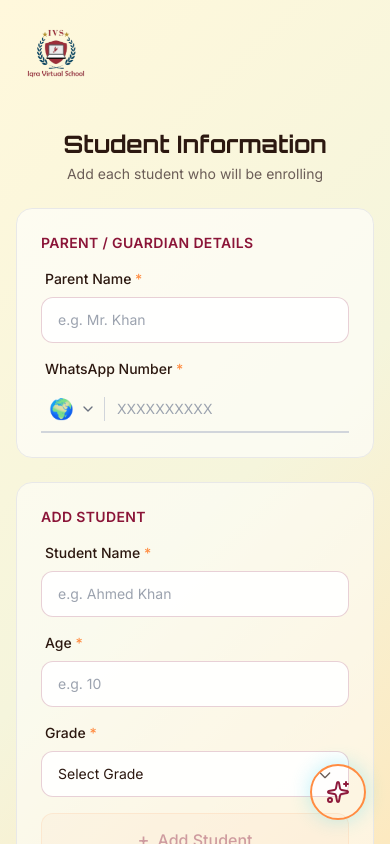
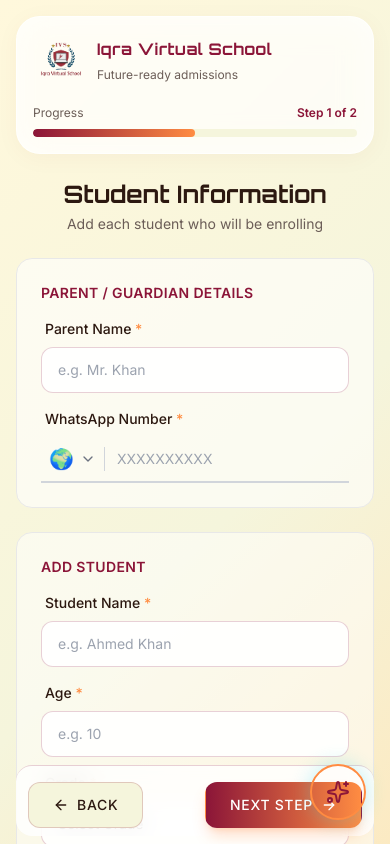
Before and after one commit to IVSMustafa/All-Admission-form, a React (Vite) app: page / in a window 390 px wide. Both pictures are taken after a click on the button "Start Free Trial". Shown: the top 844 px of the page. Built offline with nearby package versions, Linux system fonts and the light colour scheme.

Commit message:
Add webhook submission and improve mobile form UX

```diff
--- a/App.tsx
+++ b/App.tsx
@@ -1,5 +1,5 @@
 import React, { useState } from 'react';
-import { ArrowLeft, ArrowRight, Check, Send } from 'lucide-react';
+import { ArrowLeft, ArrowRight, Check, Loader2, Send, Sparkles } from 'lucide-react';
 import { FormData, INITIAL_DATA, LeadType } from './types';
 import { validatePhoneLength, formatPhoneForWhatsApp } from './constants';
 import SmartPanel from './components/SmartPanel';
@@ -8,10 +8,13 @@ import { Button } from './components/UI';
 import { Step0_Welcome, Step1_Details, Step2_FinalSteps } from './components/FormSteps';
 
 const App = () => {
+  const WEBHOOK_URL = 'https://n8n.srv756914.hstgr.cloud/webhook-test/e2ca9d7d-8a41-4c9c-bbaf-4f01f9543613';
   const [step, setStep] = useState(0);
   const [formData, setFormData] = useState<FormData>(INITIAL_DATA);
   const [errors, setErrors] = useState<Record<string, string>>({});
   const [isSubmitted, setIsSubmitted] = useState(false);
+  const [isSubmitting, setIsSubmitting] = useState(false);
+  const [submitError, setSubmitError] = useState<string | null>(null);
 
   const updateData = (fields: Partial<FormData>) => {
     setFormData(prev => ({ ...prev, ...fields }));
@@ -151,6 +154,9 @@ const App = () => {
   };
 
   const handleSubmit = async () => {
+    setSubmitError(null);
+    setIsSubmitting(true);
+
     // Auto-add any pending upsell students before submission
     let updatedFormData = { ...formData };
 
@@ -195,12 +201,35 @@ const App = () => {
       updatedFormData.pendingQuranTime = '';
     }
 
-    setFormData(updatedFormData);
+    const payload = {
+      submittedAt: new Date().toISOString(),
+      source: 'ivs-admission-form',
+      leadType: updatedFormData.leadType,
+      data: updatedFormData,
+    };
 
-    // Here you would typically send data to backend/webhook
-    console.log("Submitting Data:", updatedFormData);
-    setIsSubmitted(true);
-    window.scrollTo({ top: 0, behavior: 'smooth' });
+    try {
+      const response = await fetch(WEBHOOK_URL, {
+        method: 'POST',
+        headers: {
+          'Content-Type': 'application/json',
+        },
+        body: JSON.stringify(payload),
+      });
+
+      if (!response.ok) {
+        throw new Error(`Webhook request failed with status ${response.status}`);
+      }
+
+      setFormData(updatedFormData);
+      setIsSubmitted(true);
+      window.scrollTo({ top: 0, behavior: 'smooth' });
+    } catch (error) {
+      console.error('Webhook submission failed:', error);
+      setSubmitError('We could not submit your form right now. Please check your connection and try again.');
+    } finally {
+      setIsSubmitting(false);
+    }
   };
 
   // Helper function to get grade value for timing determination
@@ -514,10 +543,31 @@ const App = () => {
       {/* LEFT CONTENT: FORM */}
       <div className="flex-1 w-full max-w-3xl mx-auto">
         {/* Header */}
-        <header className="flex items-center justify-between mb-8 animate-fade-in">
-          <div className="flex items-center gap-2">
-            <img src="/Public/IVS Logo.png" alt="IVS Logo" className="h-20 w-20 object-contain" />
-            <span className="font-display font-bold text-lg tracking-wide hidden sm:block text-brand-burgundy">Iqra Virtual School</span>
+        <header className="glass-light rounded-3xl p-4 sm:p-5 mb-6 animate-fade-in border border-white/70 shadow-sm">
+          <div className="flex items-center justify-between gap-3">
+            <div className="flex items-center gap-2">
+              <img src="/Public/IVS Logo.png" alt="IVS Logo" className="h-14 w-14 sm:h-16 sm:w-16 object-contain" />
+              <div>
+                <span className="font-display font-bold text-base sm:text-lg tracking-wide text-brand-burgundy block">Iqra Virtual School</span>
+                <span className="text-xs sm:text-sm text-brand-mediumText">Future-ready admissions</span>
+              </div>
+            </div>
+            <span className="hidden sm:inline-flex items-center gap-1.5 text-xs font-semibold uppercase tracking-[0.16em] text-brand-burgundy bg-brand-orange/10 rounded-full px-3 py-1.5 border border-brand-orange/25">
+              <Sparkles className="w-3.5 h-3.5" /> Smart Form
+            </span>
+          </div>
+
+          <div className="mt-4">
+            <div className="flex items-center justify-between mb-2 text-xs sm:text-sm text-brand-mediumText">
+              <span>Progress</span>
+              <span className="font-semibold text-brand-burgundy">Step {step} of 2</span>
+            </div>
+            <div className="h-2 bg-brand-beige rounded-full overflow-hidden">
+              <div
+                className="h-full rounded-full bg-gradient-to-r from-brand-burgundy to-brand-orange transition-all duration-500"
+                style={{ width: `${Math.max(5, (step / 2) * 100)}%` }}
+              />
+            </div>
           </div>
         </header>
 
@@ -528,7 +578,13 @@ const App = () => {
         </div>
 
         {/* Navigation Footer */}
-        <div className="flex justify-between items-center pt-6 border-t border-brand-burgundy/20 animate-fade-in">
+        {submitError && (
+          <div className="mb-4 rounded-xl border border-red-300 bg-red-50 px-4 py-3 text-sm text-red-700">
+            {submitError}
+          </div>
+        )}
+
+        <div className="sticky bottom-2 sm:bottom-4 z-20 flex justify-between items-center gap-3 pt-4 px-3 sm:px-0 pb-2 sm:pb-0 border-t border-brand-burgundy/20 animate-fade-in bg-white/80 backdrop-blur-md rounded-2xl sm:bg-transparent sm:backdrop-blur-0 sm:rounded-none">
           <Button onClick={prevStep} variant="secondary">
             <ArrowLeft className="w-4 h-4" /> Back
           </Button>
@@ -538,8 +594,21 @@ const App = () => {
               Next Step <ArrowRight className="w-4 h-4" />
             </Button>
           ) : (
-            <Button onClick={handleSubmit} variant="primary" className="!bg-gradient-to-r !from-emerald-500 !to-green-600 !shadow-emerald-500/20">
-              Submit & Get Details <Send className="w-4 h-4" />
+            <Button
+              onClick={handleSubmit}
+              variant="primary"
+              disabled={isSubmitting}
+              className="!bg-gradient-to-r !from-emerald-500 !to-green-600 !shadow-emerald-500/20"
+            >
+              {isSubmitting ? (
+                <>
+                  Sending... <Loader2 className="w-4 h-4 animate-spin" />
+                </>
+              ) : (
+                <>
+                  Submit & Get Details <Send className="w-4 h-4" />
+                </>
+              )}
             </Button>
           )}
         </div>
```
